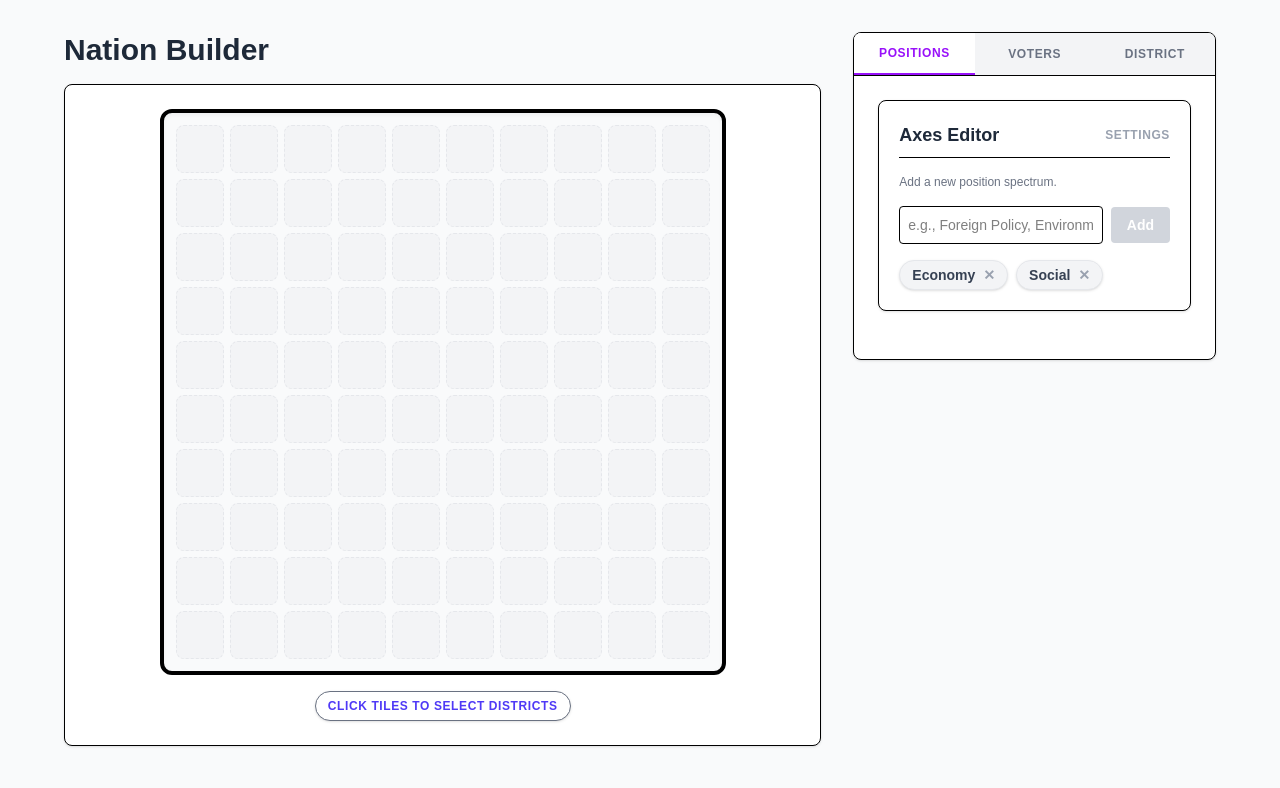
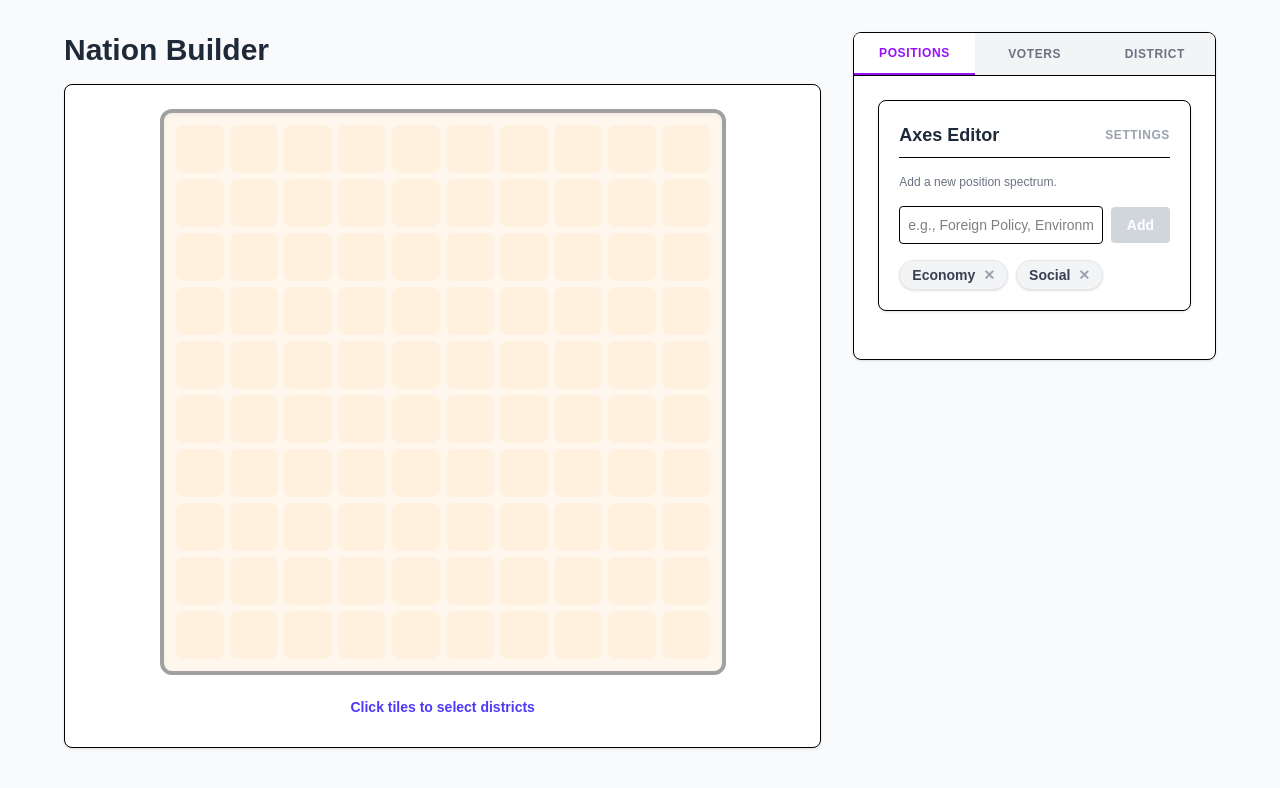
Before and after one commit to joemakarski/electoral-simulator, a Next.js app in the folder frontend/: page / in a window 1280 px wide. Shown: the top 788 px of the page. Built offline with nearby package versions, Linux system fonts and the light colour scheme.

Commit message:
Polish map grid a little

```diff
--- a/frontend/components/MapGrid.tsx
+++ b/frontend/components/MapGrid.tsx
@@ -19,7 +19,7 @@ export default function MapGrid() {
     // Inactive land is always an empty box
     if (!tile.isActive) {
       return {
-        className: "bg-gray-100 text-gray-300 border-dashed border-gray-200 cursor-pointer hover:bg-gray-200/50",
+        className: "bg-orange-100/60 text-gray-300 border-dashed border-gray-200 cursor-pointer hover:bg-orange-200/40",
         style: {},
         content: ""
       };
@@ -40,7 +40,7 @@ export default function MapGrid() {
 
         if (winningParty) {
           let stateClass = "text-white font-black drop-shadow shadow-md";
-          if (isSelected) stateClass += " ring-4 ring-black/50 scale-95 z-10";
+          if (isSelected) stateClass += " ring-4 ring-black/70 scale-95 z-10";
           else if (hasSelection) stateClass += " opacity-25 grayscale-[40%] scale-95";
 
           return {
@@ -53,17 +53,17 @@ export default function MapGrid() {
     }
 
     // Before simulation, show standard active district styling
-    let baseClass = "bg-taupe-500 text-white font-bold shadow-md transition-all";
+    let baseClass = "bg-orange-300/75 text-black font-bold shadow-md transition-all";
     if (isSelected) {
-      baseClass += " ring-4 ring-black/40 scale-95 z-10";
+      baseClass += " ring-4 ring-orange-300 scale-95 z-10";
     } else if (hasSelection) {
-      baseClass += " opacity-50 scale-95 grayscale-[20%]";
+      baseClass += " opacity-60 scale-95 grayscale-[20%]";
     }
 
     return {
       className: baseClass,
       style: {},
-      content: tile.num_seats // Displaying the number of seats inside the hex cell looks like a true cartogram
+      content: tile.num_seats
     };
   };
 
@@ -92,8 +92,8 @@ export default function MapGrid() {
   return (
     <div className="flex flex-col items-center">
       <div
-        className={`grid grid-cols-10 gap-1.5 p-3 bg-gray-50 border-4 rounded-xl shadow-inner w-fit select-none ${
-          isNationLocked ? "border-gray-300" : "border-taupe-400 animate-pulse-subtle"
+        className={`grid grid-cols-10 gap-1.5 p-3 bg-orange-50 border-4 rounded-xl shadow-inner w-fit select-none ${
+          isNationLocked ? "border-gray-300" : "border-neutral-400 animate-pulse-subtle"
         }`}
       >
         {grid.map((tile) => {
@@ -102,7 +102,7 @@ export default function MapGrid() {
             <div
               key={tile.id}
               onClick={() => handleTileClick(tile.id)}
-              className={`w-10 h-10 md:w-12 md:h-12 rounded-lg border border-black/5 flex items-center justify-center text-sm transition-all duration-200 ${props.className}`}
+              className={`w-10 h-10 md:w-12 md:h-12 rounded-lg flex items-center justify-center text-sm transition-all duration-200 ${props.className}`}
               style={props.style}
               title={tile.isActive ? `${tile.name} (${tile.num_seats} seats)` : "Empty Land"}
             >
@@ -113,13 +113,13 @@ export default function MapGrid() {
       </div>
 
       {/* Contextual status */}
-      <div className="mt-4 text-xs text-gray-500 font-bold uppercase tracking-wider bg-white px-3 py-1.5 rounded-full border shadow-sm">
+      <div className="mt-4 text-sm text-gray-500 font-bold bg-white px-3 py-1.5">
         {!isNationLocked ? (
           <span className="text-indigo-600">Click tiles to select districts</span>
         ) : selectedDistrictId !== null ? (
-          <span className="text-amber-600">Inspecting District {selectedDistrictId + 1}</span>
+          <span className="text-orange-400">Inspecting District {selectedDistrictId + 1}</span>
         ) : (
-          <span className="text-emerald-600">Click an active district to inspect</span>
+          <span className="text-neutral-400">Click an active district to inspect</span>
         )}
       </div>
     </div>
```
